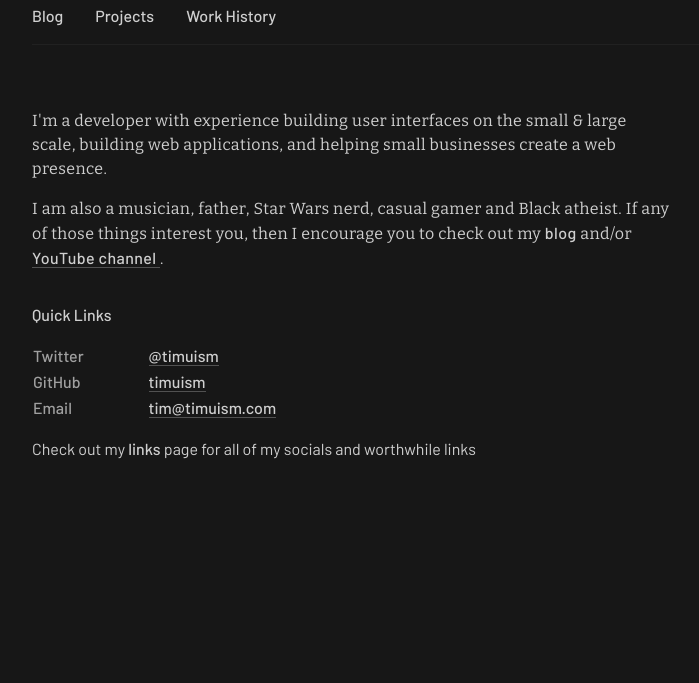
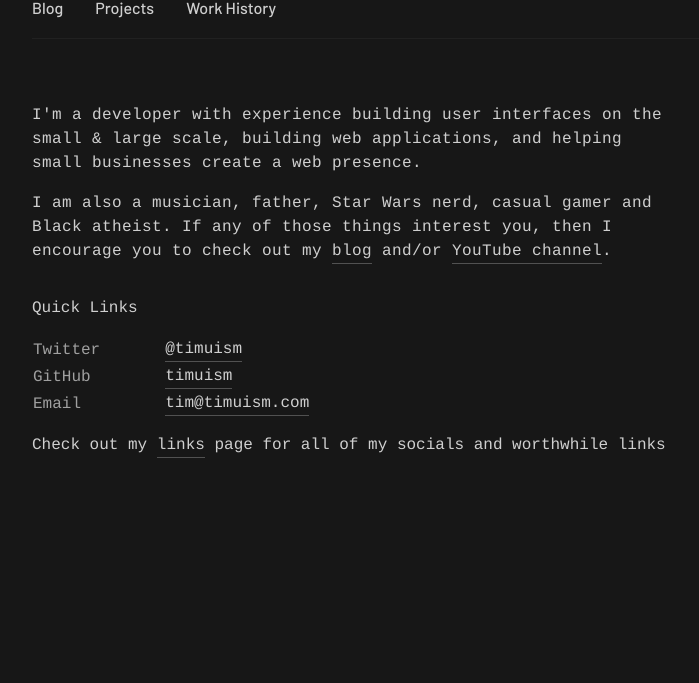
Before and after one commit to timuism/timuism, an Astro site: page / in a window 1280 px wide. Shown: the part 117-800 px from the top of the page, without its empty margins (96-795 px from the left). Built offline with nearby package versions, Linux system fonts and the light colour scheme; Astro itself is replaced by a stand-in of ours.

Commit message:
switching to courier font

```diff
--- a/package.json
+++ b/package.json
@@ -11,6 +11,7 @@
 	},
 	"dependencies": {
 		"@astrojs/tailwind": "^3.0.1",
+		"@fontsource/courier-prime": "^4.5.9",
 		"astro": "^2.0.9",
 		"tailwindcss": "^3.2.6"
 	}
--- a/src/components/Link.astro
+++ b/src/components/Link.astro
@@ -5,6 +5,6 @@ export interface Props {
 
 const { href } = Astro.props;
 ---
-<a href={href} class="whitespace-nowrap text-gray-100 border-b border-gray-500 font-sans font-medium text-base hover:border-gray-100 duration-200">
+<a href={href} class="inline-block whitespace-nowrap text-gray-100 border-b border-gray-500 font-medium text-base hover:border-gray-100 duration-200">
   <slot />
 </a>
--- a/src/components/NavLink.astro
+++ b/src/components/NavLink.astro
@@ -5,6 +5,6 @@ export interface Props {
 
 const { href } = Astro.props;
 ---
-<a href={href} class="whitespace-nowrap text-gray-100 font-sans font-medium text-base hover:text-secondary duration-200">
+<a href={href} class="inline-block whitespace-nowrap text-base font-sans font-medium hover:text-secondary duration-200">
   <slot />
 </a>
--- a/src/layouts/Layout.astro
+++ b/src/layouts/Layout.astro
@@ -1,10 +1,9 @@
 ---
-import Link from '../components/Link.astro';
-import NavLink from '../components/NavLink.astro';
+import Link from '../components/Link.astro'
+import NavLink from '../components/NavLink.astro'
 import '../../assets/app.css'
+import "@fontsource/courier-prime"
 import '../../assets/fonts/barlow-v12-latin/barlow.css'
-import '../../assets/fonts/barlow-condensed-v12-latin/barlow-condensed.css'
-import '../../assets/fonts/bitter-v32-latin/bitter.css'
 import MeHeader from '../../assets/images/me-header.jpg'
 export interface Props {
 	title: string;
@@ -23,10 +22,10 @@ const { title } = Astro.props;
 		<title>{title}</title>
 	</head>
 
-	<body class="font-sans antialiased bg-gray-900 max-w-screen-lg mx-auto mb-32 text-gray-100">
+	<body class="font-serif antialiased bg-gray-900 max-w-screen-lg mx-auto mb-32 text-gray-100">
     <main class="md:pt-12 flex flex-col items-start justify-center">
       <nav class="w-full mt-12 md:mt-4 border-b border-gray-100/5 px-12 md:px-0">
-        <h1 class="text-3xl text-white font-sans font-normal tracking-tight leading-snug">
+        <h1 class="text-2xl text-white font-display font-normal tracking-tight leading-snug">
           Timothy Long
         </h1>
 
--- a/src/pages/index.astro
+++ b/src/pages/index.astro
@@ -16,7 +16,7 @@ allPosts = allPosts.sort((a, b) => new Date(b.frontmatter.publishDate).valueOf()
       </p>
 
       <p class="text-base font-light tracking-wide mt-4 font-serif">
-        I am also a musician, father, Star Wars nerd, casual gamer and Black atheist. If any of those things interest you, then I encourage you to check out my <NavLink href="/blog">blog</NavLink> and/or <Link href="https://www.youtube.com/channel/UCVCY5V1UVF8NtaIOV0ye3vQ">YouTube channel</Link>.
+        I am also a musician, father, Star Wars nerd, casual gamer and Black atheist. If any of those things interest you, then I encourage you to check out my <Link href="/blog">blog</Link> and/or <Link href="https://www.youtube.com/channel/UCVCY5V1UVF8NtaIOV0ye3vQ">YouTube channel</Link>.
       </p>
 
       <h3 class="mt-8 font-medium">Quick Links</h3>
@@ -35,7 +35,7 @@ allPosts = allPosts.sort((a, b) => new Date(b.frontmatter.publishDate).valueOf()
         </tr>
       </table>
 
-      <p class="mt-4">Check out my <NavLink href="/linktree">links</NavLink> page for all of my socials and worthwhile links</p>
+      <p class="mt-4">Check out my <Link href="/linktree">links</Link> page for all of my socials and worthwhile links</p>
     </section>
   </article>
 </Layout>
--- a/tailwind.config.cjs
+++ b/tailwind.config.cjs
@@ -16,8 +16,8 @@ module.exports = {
     },
     fontFamily: {
       'sans': ['Barlow', 'Helvetica', 'Arial', 'sans-serif'],
-      'serif': ['Bitter', 'Georgia'],
-      'display': ["'Barlow Condensed'", 'Helvetica', 'Arial', 'sans-serif']
+      'serif': ['Courier', "'Courier New'", 'Georgia'],
+      'display': ["'Courier Prime'", 'Courier', "'Courier New'", 'Arial', 'sans-serif']
     },
 		extend: {},
 	},
```
Also changed, not shown: 1 other file.
